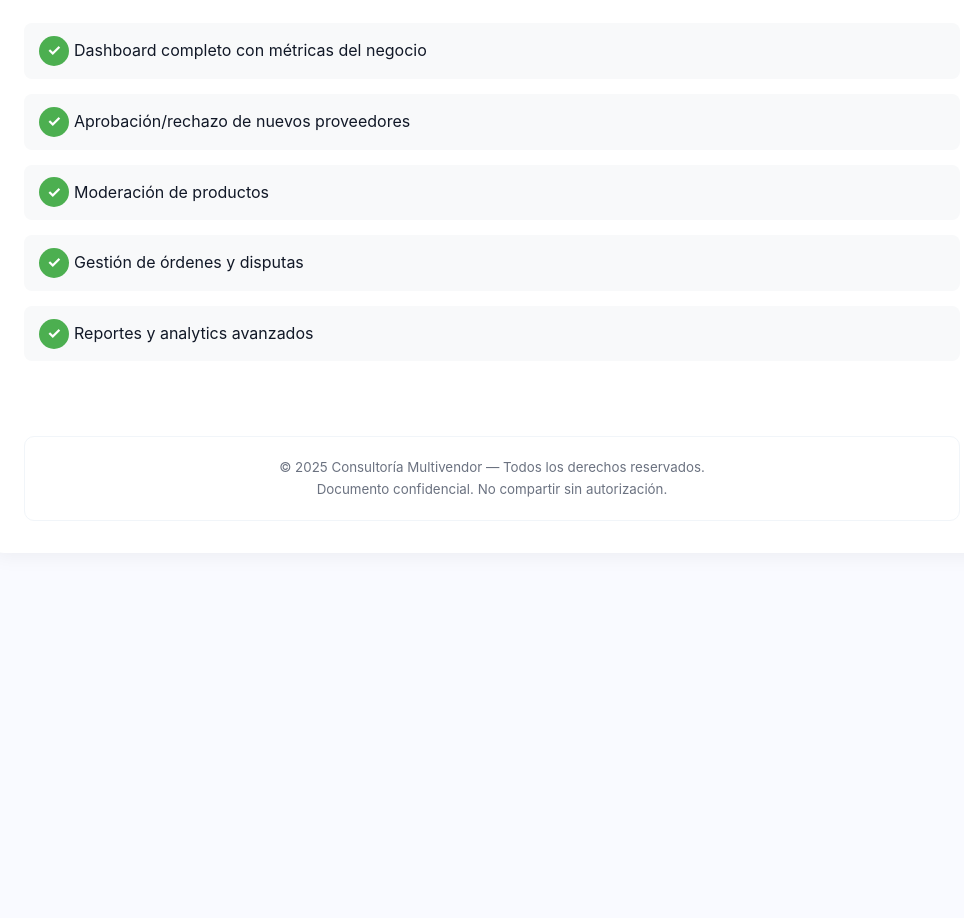
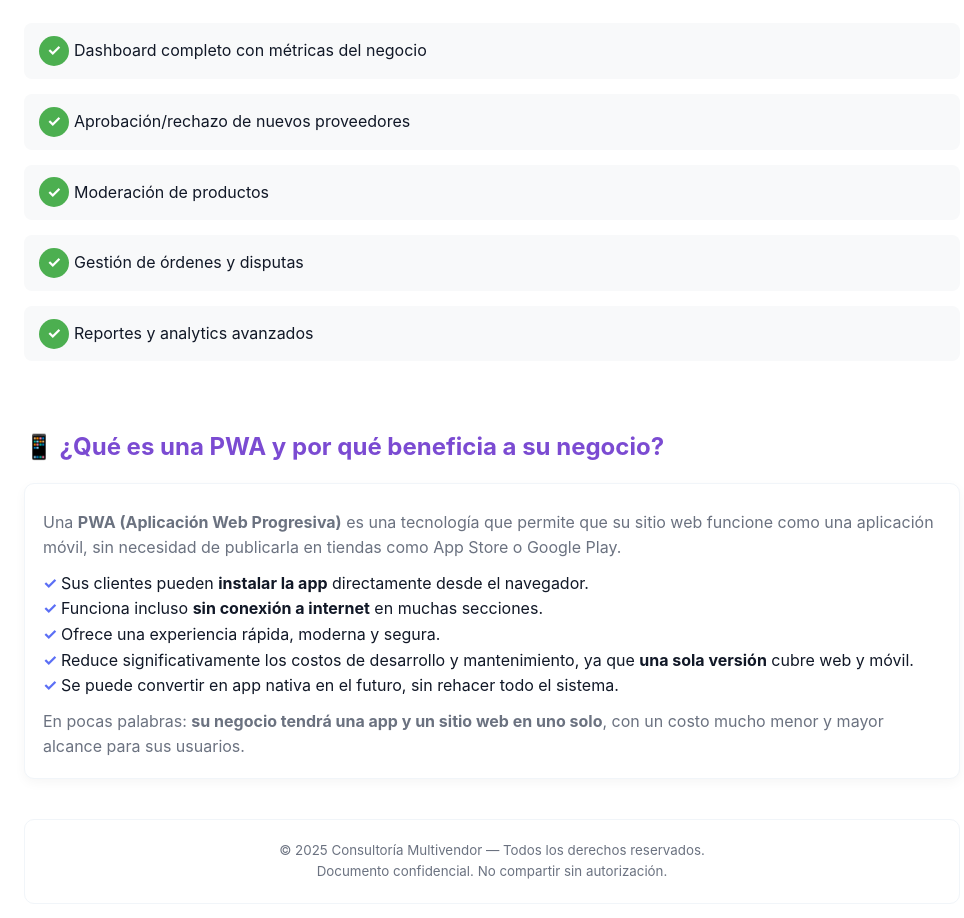
Before and after one commit to oscar-vallin/prupuestahibrida, a plain HTML site: page index.html in a window 1280 px wide. Shown: the part 2533-3451 px from the top of the page, without its empty margins (148-1112 px from the left). Before the commit the page ends 3110 px from the top, so only its background shows below. Drawn offline with Linux system fonts and the light colour scheme.

Commit message:
added pwa context

```diff
--- a/index.html
+++ b/index.html
@@ -234,6 +234,29 @@
                 <li>Reportes y analytics avanzados</li>
             </ul>
         </div>
+        <section class="section">
+            <h2>📱 ¿Qué es una PWA y por qué beneficia a su negocio?</h2>
+            <div class="card">
+                <p>
+                Una <strong>PWA (Aplicación Web Progresiva)</strong> es una tecnología que permite que su
+                sitio web funcione como una aplicación móvil, sin necesidad de publicarla en
+                tiendas como App Store o Google Play.
+                </p>
+                <ul>
+                <li>Sus clientes pueden <strong>instalar la app</strong> directamente desde el navegador.</li>
+                <li>Funciona incluso <strong>sin conexión a internet</strong> en muchas secciones.</li>
+                <li>Ofrece una experiencia rápida, moderna y segura.</li>
+                <li>Reduce significativamente los costos de desarrollo y mantenimiento,
+                    ya que <strong>una sola versión</strong> cubre web y móvil.</li>
+                <li>Se puede convertir en app nativa en el futuro, sin rehacer todo el sistema.</li>
+                </ul>
+                <p style="margin-top:10px;">
+                En pocas palabras: <strong>su negocio tendrá una app y un sitio web en uno solo</strong>,
+                con un costo mucho menor y mayor alcance para sus usuarios.
+                </p>
+            </div>
+        </section>
+
 
     <footer>
       <small>© 2025 Consultoría Multivendor — Todos los derechos reservados.</small>
```
